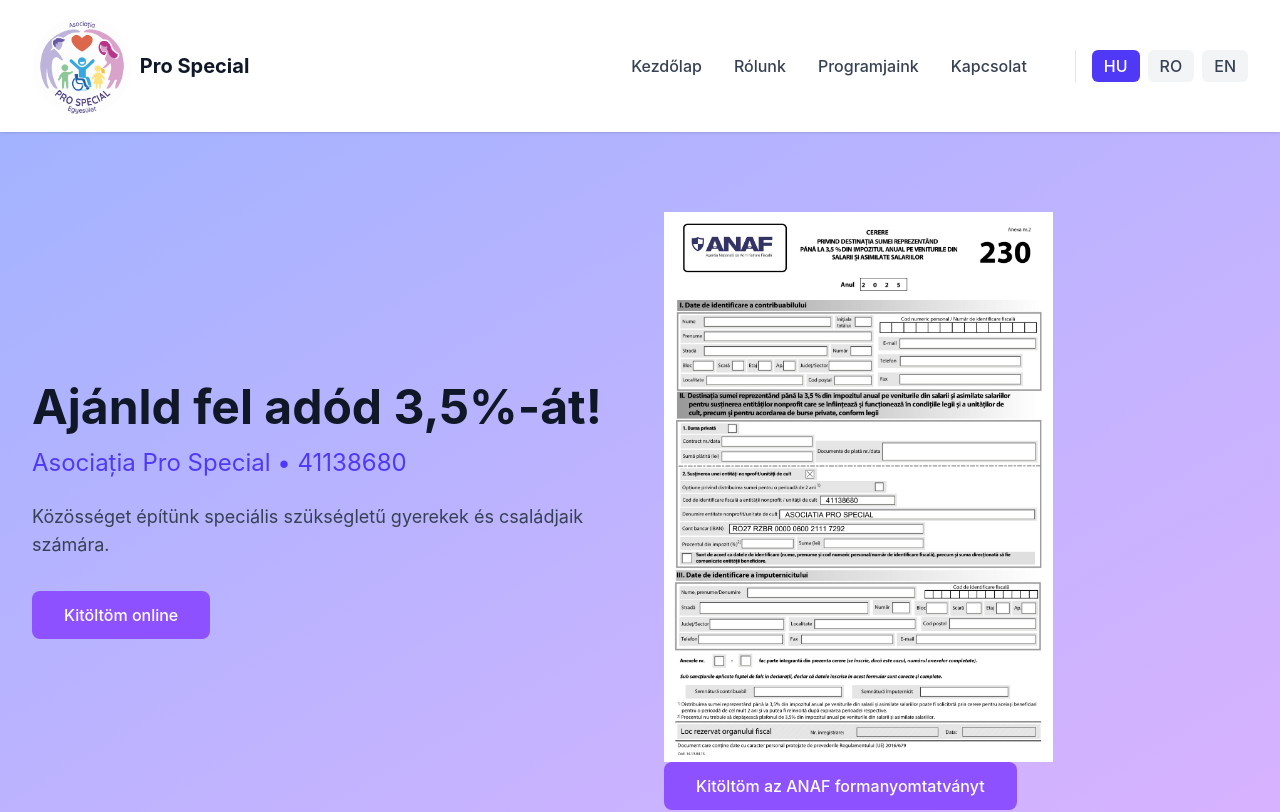
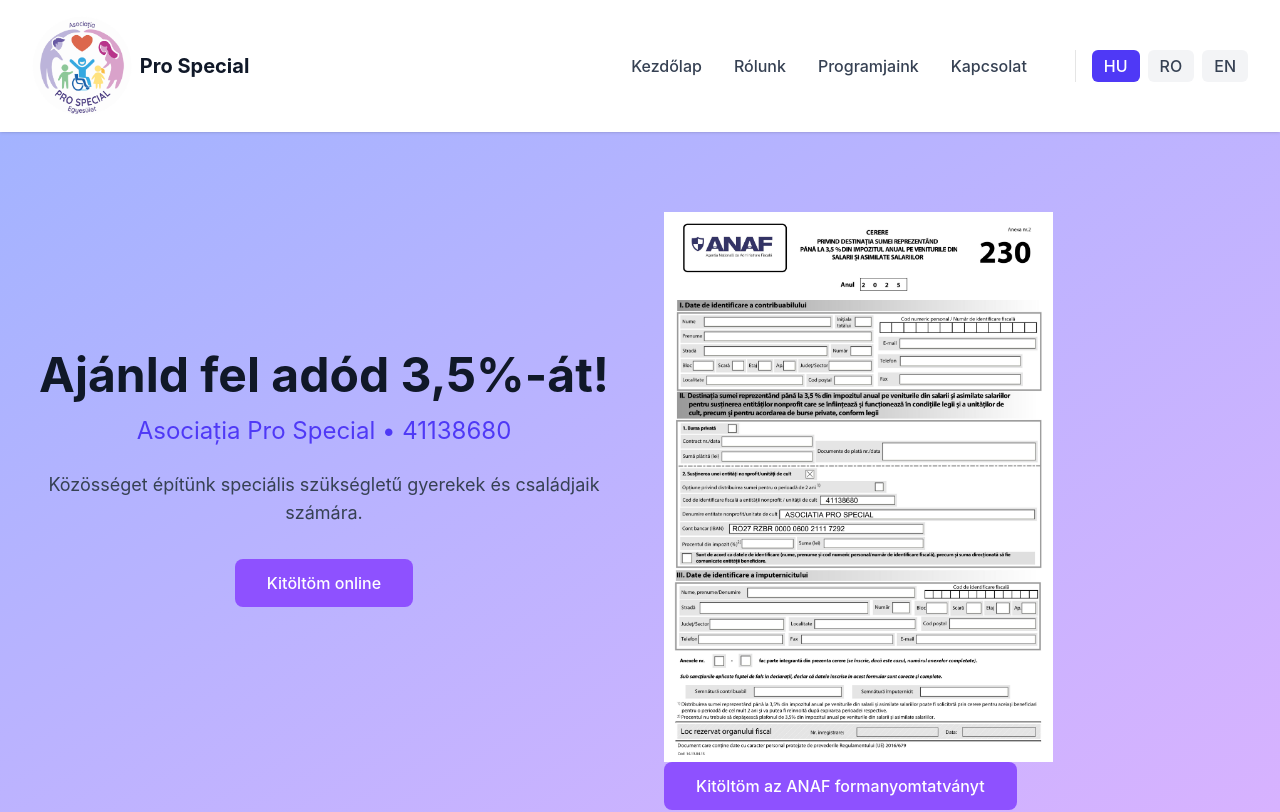
Before and after one commit to zuraglal/prospecial.org, a React (Vite) app: page / in a window 1280 px wide. Shown: the top 812 px of the page. Built offline with nearby package versions, Linux system fonts and the light colour scheme.

Commit message:
Update Home.tsx

```diff
--- a/src/app/components/Home.tsx
+++ b/src/app/components/Home.tsx
@@ -39,7 +39,7 @@
       <section id="donation" className="bg-gradient-to-br from-indigo-300 to-purple-300 py-20">
         <div className="max-w-7xl mx-auto px-4 sm:px-6 lg:px-8">
           <div className="grid lg:grid-cols-2 gap-12 items-center">
-            <div>
+            <div className="text-center mb-16">
               <h2 className="text-3xl lg:text-5xl font-bold text-gray-900 mb-4">
                 {getTranslation(language, 'donationTitle')}
               </h2>
```
